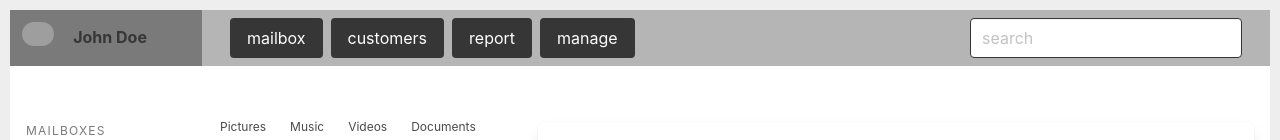
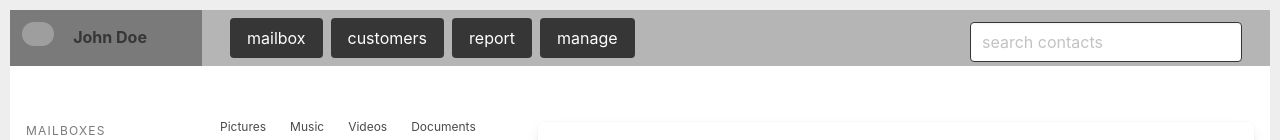
Before and after one commit to magiknono/mailbox-bulma-svelte, a Svelte app: page / in a window 1280 px wide. Shown: the top 140 px of the page. Built offline with nearby package versions, Linux system fonts and the light colour scheme; grey boxes are pictures that could not be loaded.

Commit message:
random user image & name when typing in search

```diff
--- a/src/Blocks/NavMenu.svelte
+++ b/src/Blocks/NavMenu.svelte
@@ -1,4 +1,5 @@
 <script>
+    import UserSearch from "../Components/UserSearch.svelte"
 </script>
 
 <style>
@@ -23,11 +24,7 @@
 
     <div class="level-right">
         <div class="level-item">
-            <div class="field">
-                <div class="control">
-                    <input class="input is-dark" type="text" placeholder="search">
-                </div>
-            </div>
+            <UserSearch/>
         </div>
     </div>
 
--- /dev/null
+++ b/src/Components/UserSearch.svelte
@@ -0,0 +1,40 @@
+<script>
+    let query = "";
+    let search;
+    let data;
+    let results=[];
+    let visible = false;
+    search = async function search() {
+            let data = [];
+            const response = await fetch("https://randomuser.me/api/");
+            const json = await response.json();
+            data = json.results[0];
+            visible= true;
+            results= [data]
+
+
+    }
+
+</script>
+
+<style>
+.search {
+    margin-top:0.5em;
+}
+</style>
+
+<div class="field is-grouped">
+    <div class="control">
+        <ul>
+            <li> <input bind:value={query} on:keyup={search} class="input is-dark search" type="text" placeholder="search contacts"></li>
+            <li>
+            {#if visible}
+            <img src={results[0].picture.thumbnail} alt="#" style="position:fixed;"/><input type="select" style="position:fixed;" value={results[0].login.username}>
+            {/if}
+            </li>
+        </ul>
+
+
+    </div>
+
+</div>
```
Also changed, not shown: 1 other file (tests, documents, lock files or other folders).
